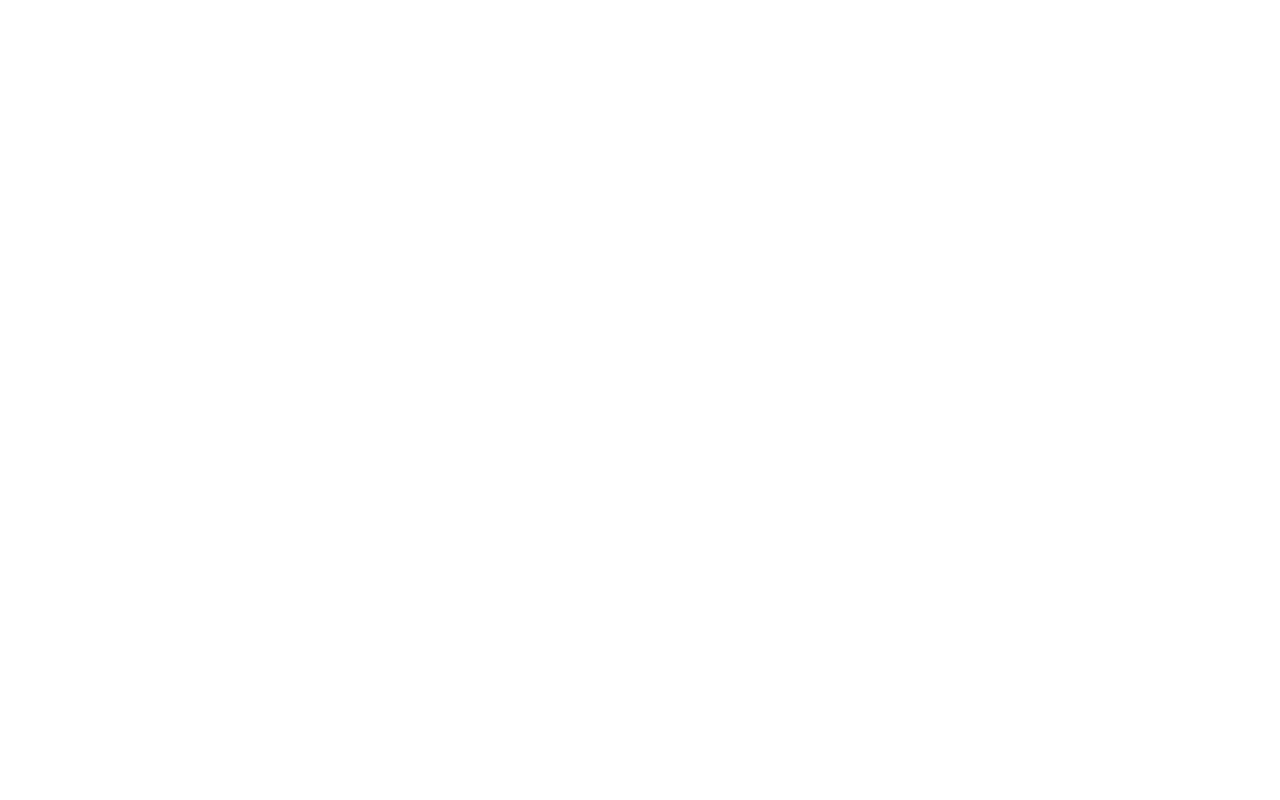
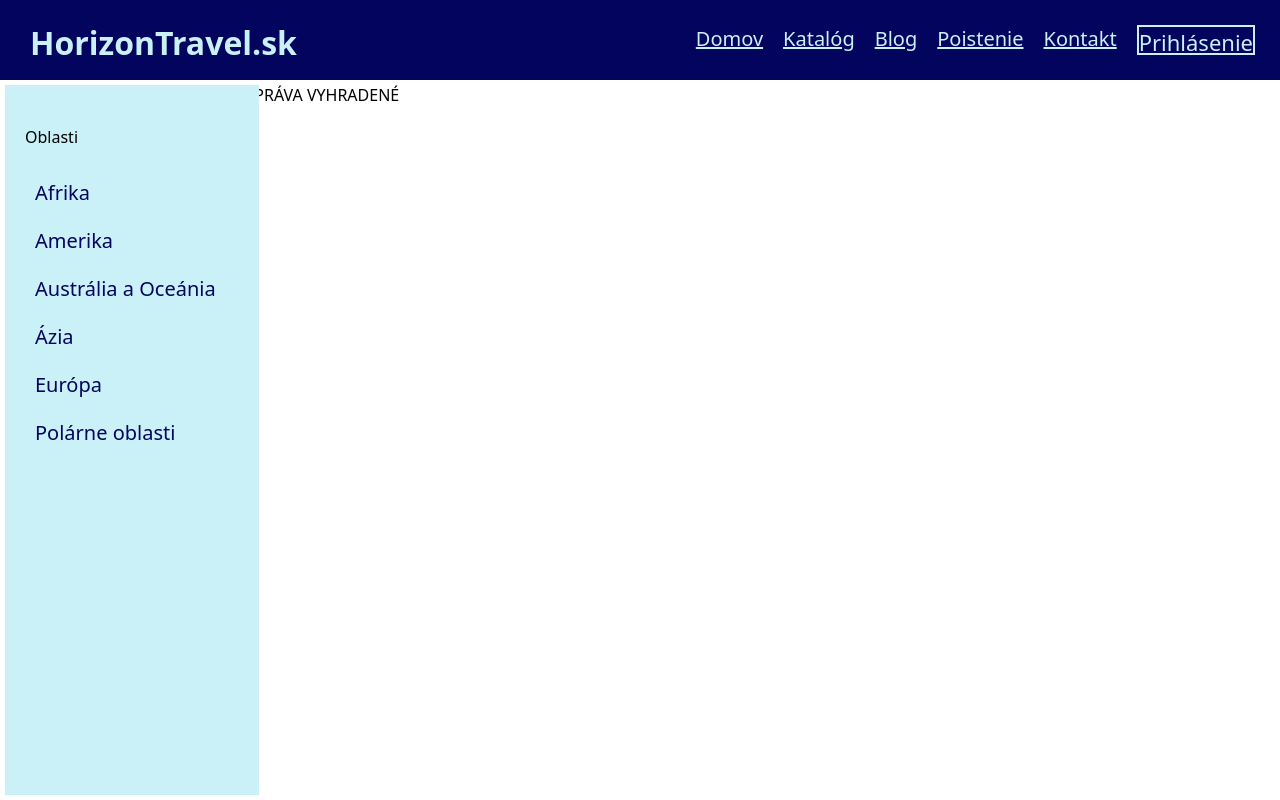
Before and after one commit to CodeCraft-ZAIT-Academy/CestovnaKancelaria-Tatar, a plain HTML site: page katalog.html in a window 1280 px wide. Drawn offline with Linux system fonts and the light colour scheme.

Commit message:
Pridany sidebar a Katalog

```diff
--- a/blog.html
+++ b/blog.html
@@ -0,0 +1,37 @@
+<!DOCTYPE html>
+<html lang="en">
+<head>
+    <meta charset="UTF-8">
+    <meta name="viewport" content="width=device-width, initial-scale=1.0">
+    <title>HorizonTravel.sk - Blog</title>
+    <link rel="stylesheet" href="style.css">
+</head>
+<body>
+     <!--Header-->
+    <header class="Header">
+        <!--Logo-->
+
+        <!--Header title-->
+        <h1 class="Header-Title">HorizonTravel.sk</h1>
+
+        <!--Navigacia-->
+        <div class="Navigation-Bar">
+            <a href="index.html" class="Navigation-Button">Domov</a>
+            <a href="katalog.html" class="Navigation-Button">Katalóg</a>
+            <a href="blog.html" class="Navigation-Button">Blog</a>
+            <a href="poistenie.html" class="Navigation-Button">Poistenie</a>
+            <a href="kontakt.html" class="Navigation-Button">Kontakt</a>
+            <a href="index.html" class="Login-Button">Prihlásenie</a>
+        </div>
+    </header>
+
+    <!------------------------------------------------------------------------------------------>
+
+    <!------------------------------------------------------------------------------------------>
+
+    <!--Footer-->
+    <footer class="Footer">
+        <p>©2025 HorizonTravel.sk, VŠETKY PRÁVA VYHRADENÉ</p>
+    </footer>
+</body>
+</html>
--- a/katalog.html
+++ b/katalog.html
@@ -0,0 +1,127 @@
+<!DOCTYPE html>
+<html lang="en">
+<head>
+    <meta charset="UTF-8">
+    <meta name="viewport" content="width=device-width, initial-scale=1.0">
+    <title>HorizonTravel.sk - Katalóg</title>
+    <link rel="stylesheet" href="style.css">
+</head>
+<body>
+     <!--Header-->
+    <header class="Header">
+        <!--Logo-->
+
+        <!--Header title-->
+        <h1 class="Header-Title">HorizonTravel.sk</h1>
+
+        <!--Navigacia-->
+        <div class="Navigation-Bar">
+            <a href="index.html" class="Navigation-Button">Domov</a>
+            <a href="katalog.html" class="Navigation-Button">Katalóg</a>
+            <a href="blog.html" class="Navigation-Button">Blog</a>
+            <a href="poistenie.html" class="Navigation-Button">Poistenie</a>
+            <a href="kontakt.html" class="Navigation-Button">Kontakt</a>
+            <a href="index.html" class="Login-Button">Prihlásenie</a>
+        </div>
+    </header>
+
+    <!------------------------------------------------------------------------------------------>
+
+    <!--Sidebar-->
+    <div class="Katalog-Sidebar">
+
+        <p>Oblasti</p>
+
+        <div class="Sidebar-Oblasti">
+
+            <!--Afrika-->
+            <div class="Sidebar-Option">
+                <a href="" class="Sidebar-Button">Afrika</a>
+
+                <div class="Sidebar-Option-Submenu">
+                    <a href="#">Egypt</a>
+                    <a href="#">Tunisko</a>
+                    <a href="#">Rovníková oblasť</a>
+                    <a href="#">Južná Afrika</a>
+                    <a href="#">Madagaskar</a>
+                </div>
+            </div>
+
+            <!--Amerika-->
+            <div class="Sidebar-Option">
+                <a href="" class="Sidebar-Button">Amerika</a>
+
+                <div class="Sidebar-Option-Submenu">
+                    <a href="#">USA a Kanada</a>
+                    <a href="#">Mexiko a Karibik</a>
+                    <a href="#">Panamské krajiny</a>
+                    <a href="#">Južná Amerika</a>
+                    <a href="#">Patagónia</a>
+                </div>
+            </div>
+
+            <!--Australia a Oceania-->
+            <div class="Sidebar-Option">
+                <a href="" class="Sidebar-Button">Austrália a Oceánia</a>
+
+                <div class="Sidebar-Option-Submenu">
+                    <a href="#">Austrália a Nový Záland</a>
+                    <a href="#">Indonézia</a>
+                    <a href="#">Papua Nová Guinea</a>
+                    <a href="#">Melanézia</a>
+                    <a href="#">Mikronézia</a>
+                    <a href="#">Polynézia</a>
+                </div>
+            </div>
+
+            <!--Azia-->
+            <div class="Sidebar-Option">
+                <a href="" class="Sidebar-Button">Ázia</a>
+
+                <div class="Sidebar-Option-Submenu">
+                    <a href="#">Blýzky východ</a>
+                    <a href="#">Čína</a>
+                    <a href="#">Východné Rusko</a>
+                    <a href="#">Japonsko</a>
+                    <a href="#">Vietnam, Laos a Thajsko</a>
+                    <a href="#">Indický poloostrov</a>
+                </div>
+            </div>
+
+            <!--Europa-->
+            <div class="Sidebar-Option">
+                <a href="" class="Sidebar-Button">Európa</a>
+
+                <div class="Sidebar-Option-Submenu">
+                    <a href="#">Západná Európa</a>
+                    <a href="#">Západné Rusko</a>
+                    <a href="#">Veľká Británia</a>
+                    <a href="#">Východná Európa</a>
+                    <a href="#">Apeninský poloostrov</a>
+                    <a href="#">Pyrenéjsky poloostrov</a>
+                    <a href="#">Balkánske krajiny</a>
+                </div>
+            </div>
+
+            <!--Polarne Oblasti-->
+            <div class="Sidebar-Option">
+                <a href="" class="Sidebar-Button">Polárne oblasti</a>
+
+                <div class="Sidebar-Option-Submenu">
+                    <a href="#">Škandinávia</a>
+                    <a href="#">Grónsko</a>
+                    <a href="#">Island</a>
+                    <a href="#">Antrarktída</a>
+                </div>
+            </div>
+
+        </div>
+
+    </div>
+
+    <!--Footer-->
+    <footer class="Footer">
+        <p>©2025 HorizonTravel.sk, VŠETKY PRÁVA VYHRADENÉ</p>
+    </footer>
+</body>
+</html>
--- a/style.css
+++ b/style.css
@@ -69,6 +69,19 @@ body{
     height: auto;
 }
 
+.Homepage-Post-ImageSource{
+    width: auto;
+    height: 300px;
+    margin: 20px;
+}
+
+/*Textovy Post*/
+.Homepage-Post-Text{
+    padding: 20px;
+    font-size: 18px;
+    line-height: 1.6;
+}
+
 
 /************************************************************************************/
 /*Katalog*/
@@ -119,9 +132,70 @@ body{
 
 
 
+/* SIDEBAR */
+.Katalog-Sidebar{
+    background-color: #CAF0F8;
+    position: fixed;
+    top: 85px;
+    left: 5px;
+    bottom: 5px;
+    padding: 20px 20px;
+    line-height: 200%;
+}
+
+.Sidebar-Button {
+    color: #03045E;
+    font-size: 20px;
+    display: block;
+    padding: 8px 10px;
+    text-decoration: none;
+    transition: background-color 0.3s ease;
+}
+
+.Sidebar-Button:hover {
+    background-color: #90E0EF;
+    border-radius: 4px;
+}
+
+.Sidebar-Option-Submenu {
+    max-height: 0;
+    overflow: hidden;
+    transition: max-height 0.3s ease;
+    margin-left: 10px;
+}
+
+.Sidebar-Option:hover .Sidebar-Option-Submenu {
+    max-height: 350px;
+}
+
+.Sidebar-Option-Submenu a {
+    display: block;
+    padding: 6px 10px;
+    font-size: 16px;
+    color: #03045E;
+    text-decoration: none;
+    border-left: 3px solid #90E0EF;
+    margin-bottom: 3px;
+}
+
+.Sidebar-Option-Submenu a:hover {
+    background-color: #ADE8F4;
+    border-radius: 4px;
+}
+
 /************************************************************************************/
 /*Blog*/
 /************************************************************************************/
+
+.Homepage-Post-Blog{
+    padding: 20px;
+    font-size: 18px;
+    background-color: #CAF0F8;
+    border: #90E0EF solid 3px;
+    border-radius: 5px;
+    margin-bottom: 20px;
+    display: flex;
+}
 
 /************************************************************************************/
 /*Poistenie*/
```
Also changed, not shown: index.html (+3 -5 lines), kontakt.html (+37 -0 lines), poistenie.html (+37 -0 lines).
